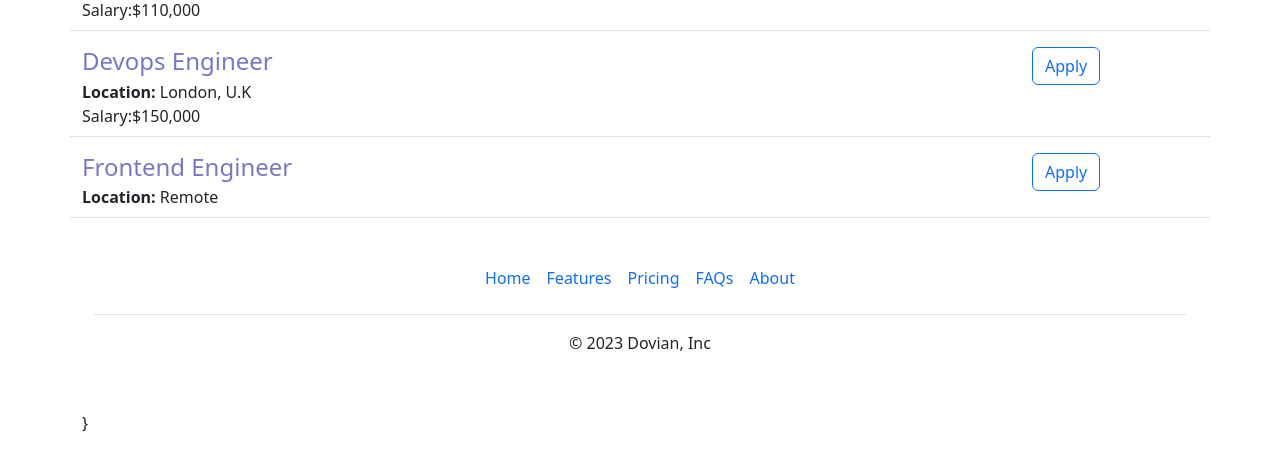
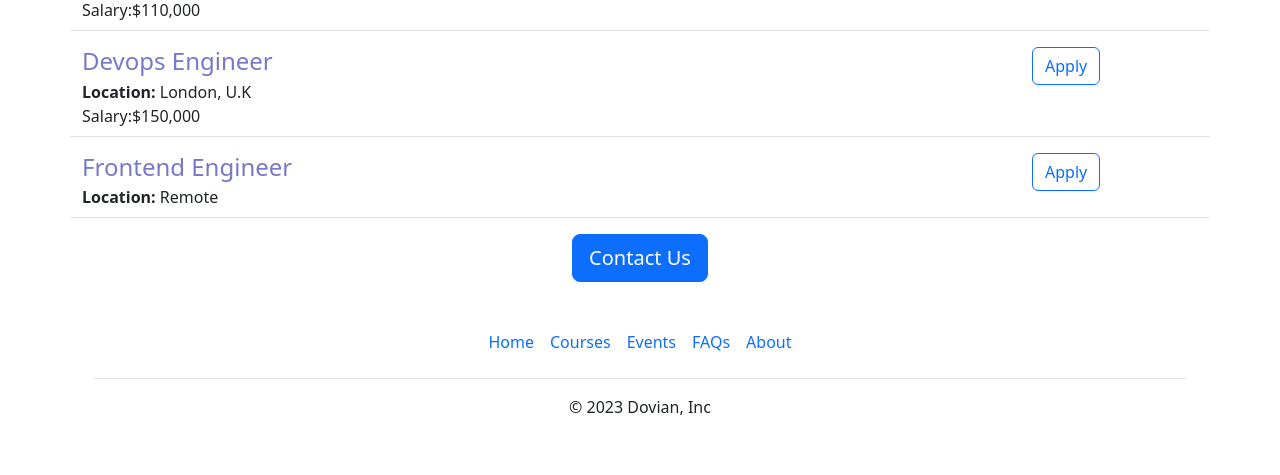
Before and after one commit to Vikings-Code/dovian, a Flask app: page / in a window 1280 px wide. Shown: the part 1129-1604 px from the top of the page. Before the commit the page ends 1561 px from the top, so only its background shows below. Run offline with Flask 3, Linux system fonts and the light colour scheme.

Commit message:
Functional Improvements

```diff
--- a/templates/footer.html
+++ b/templates/footer.html
@@ -2,8 +2,8 @@
   <footer class="py-3 my-4">
     <ul class="nav justify-content-center border-bottom pb-3 mb-3">
       <li class="nav-item"><a href="#" class="nav-link px-2 text-body-secondary">Home</a></li>
-      <li class="nav-item"><a href="#" class="nav-link px-2 text-body-secondary">Features</a></li>
-      <li class="nav-item"><a href="#" class="nav-link px-2 text-body-secondary">Pricing</a></li>
+      <li class="nav-item"><a href="#" class="nav-link px-2 text-body-secondary">Courses</a></li>
+      <li class="nav-item"><a href="#" class="nav-link px-2 text-body-secondary">Events</a></li>
       <li class="nav-item"><a href="#" class="nav-link px-2 text-body-secondary">FAQs</a></li>
       <li class="nav-item"><a href="#" class="nav-link px-2 text-body-secondary">About</a></li>
     </ul>
--- a/templates/home.html
+++ b/templates/home.html
@@ -33,4 +33,10 @@
         {% include 'job_item.html' %}
       {% endfor %}
     </div>
-{% include 'footer.html' %}}
+      <div class="text-center">
+        <a class="btn btn-primary btn-lg">Contact Us</a>
+      </div>
+{% include 'footer.html' %}
+    </div>
+  </body>
+</html>
--- a/templates/job_item.html
+++ b/templates/job_item.html
@@ -15,5 +15,6 @@
   </div>
   <div class="col">
   <a href="mailto:victorelegbede02@gmail.com?subject=Application for {{job ['title']}}" class="btn btn-outline-primary">Apply</a>
+
   </div>
 </div>
```
